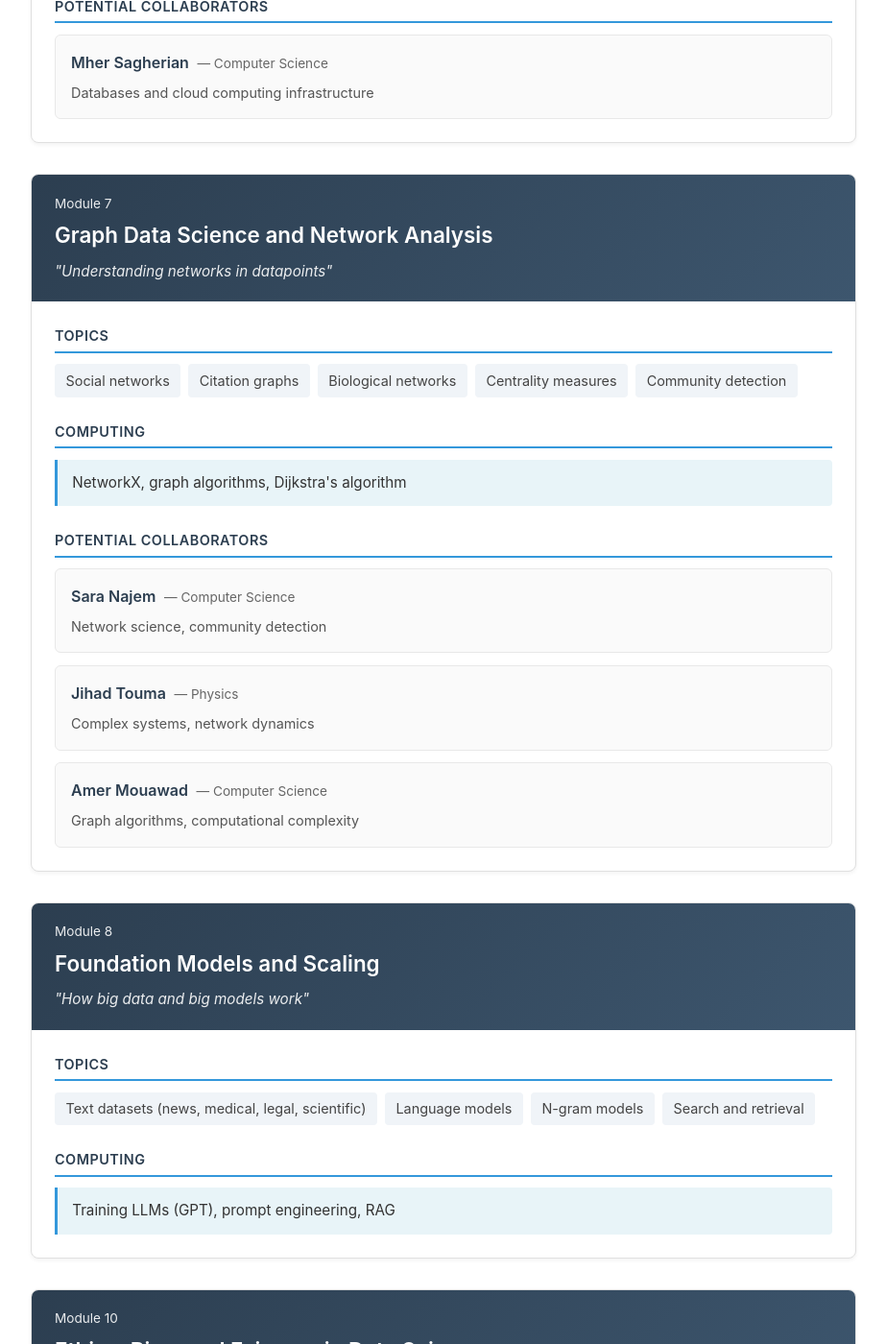
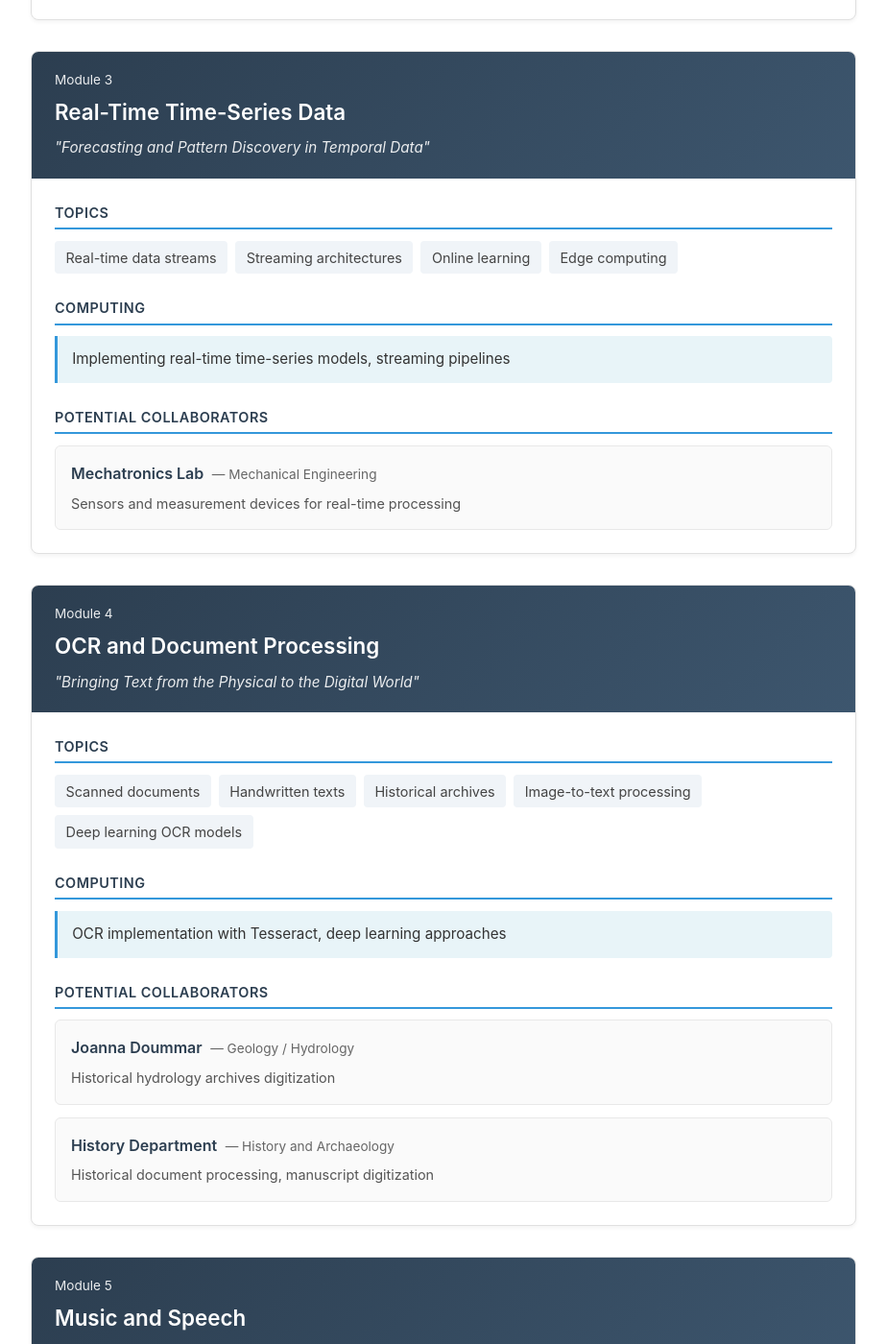
Before and after one commit to SCDS-AUB/intro2ds, a Jekyll site: the page built from syllabus.md, in a window 1280 px wide and 1400 px high, scrolled down 11479 px. Shown: the whole window at 96% size, without its empty margins (178-1101 px from the left). Built offline with Jekyll 4.4.1, drawn with Linux system fonts in a browser that asks for light colours; some of the changed text lies outside the part shown.

Commit message:
Fix collaborators and add missing DATA 202 modules
- Remove Julia El-Zini (PhD student) from collaborators
- Add missing DATA 202 modules:
  - Module 3: Real-Time Time-Series Data
  - Module 4: OCR and Document Processing
  - Module 5: Music and Speech
  - Module 6: Videos and Fields
  - Module 9: GPUs and Model Deployment

🤖 Generated with [Claude Code](https://claude.com/claude-code)

Co-Authored-By: Claude Opus 4.5 <noreply@anthropic.com>

```diff
--- a/syllabus.md
+++ b/syllabus.md
@@ -679,13 +679,7 @@ This curriculum introduces students to the foundations of data science through h
 <li class="collaborator-item">
 <span class="collaborator-name">Mariette Awad</span>
 <span class="collaborator-dept">— Electrical and Computer Engineering</span>
-<div class="collaborator-reason">Deep transfer learning, cross-domain applications</div>
-<div class="publication-ref">"A Progressive and Cross-Domain Deep Transfer Learning Framework for Wrist Fracture Detection" (2021)</div>
-</li>
-<li class="collaborator-item">
-<span class="collaborator-name">Julia El-Zini</span>
-<span class="collaborator-dept">— Electrical and Computer Engineering</span>
-<div class="collaborator-reason">Deep learning for medical imaging, transfer learning</div>
+<div class="collaborator-reason">Deep transfer learning, cross-domain applications, medical imaging AI</div>
 <div class="publication-ref">"A Progressive and Cross-Domain Deep Transfer Learning Framework for Wrist Fracture Detection" (2021)</div>
 </li>
 <li class="collaborator-item">
@@ -879,6 +873,138 @@ This curriculum introduces students to the foundations of data science through h
 
 <div class="module-card">
 <div class="module-header">
+<div class="module-number">Module 3</div>
+<div class="module-title">Real-Time Time-Series Data</div>
+<div class="module-storyline">"Forecasting and Pattern Discovery in Temporal Data"</div>
+</div>
+<div class="module-body">
+
+<div class="module-section">
+<div class="section-title">Topics</div>
+<ul class="topic-list">
+<li class="topic-item">Real-time data streams</li>
+<li class="topic-item">Streaming architectures</li>
+<li class="topic-item">Online learning</li>
+<li class="topic-item">Edge computing</li>
+</ul>
+</div>
+
+<div class="module-section">
+<div class="section-title">Computing</div>
+<div class="computing-box">Implementing real-time time-series models, streaming pipelines</div>
+</div>
+
+<div class="module-section">
+<div class="section-title">Potential Collaborators</div>
+<ul class="collaborator-list">
+<li class="collaborator-item">
+<span class="collaborator-name">Mechatronics Lab</span>
+<span class="collaborator-dept">— Mechanical Engineering</span>
+<div class="collaborator-reason">Sensors and measurement devices for real-time processing</div>
+</li>
+</ul>
+</div>
+
+</div>
+</div>
+
+<div class="module-card">
+<div class="module-header">
+<div class="module-number">Module 4</div>
+<div class="module-title">OCR and Document Processing</div>
+<div class="module-storyline">"Bringing Text from the Physical to the Digital World"</div>
+</div>
+<div class="module-body">
+
+<div class="module-section">
+<div class="section-title">Topics</div>
+<ul class="topic-list">
+<li class="topic-item">Scanned documents</li>
+<li class="topic-item">Handwritten texts</li>
+<li class="topic-item">Historical archives</li>
+<li class="topic-item">Image-to-text processing</li>
+<li class="topic-item">Deep learning OCR models</li>
+</ul>
+</div>
+
+<div class="module-section">
+<div class="section-title">Computing</div>
+<div class="computing-box">OCR implementation with Tesseract, deep learning approaches</div>
+</div>
+
+<div class="module-section">
+<div class="section-title">Potential Collaborators</div>
+<ul class="collaborator-list">
+<li class="collaborator-item">
+<span class="collaborator-name">Joanna Doummar</span>
+<span class="collaborator-dept">— Geology / Hydrology</span>
+<div class="collaborator-reason">Historical hydrology archives digitization</div>
+</li>
+<li class="collaborator-item">
+<span class="collaborator-name">History Department</span>
+<span class="collaborator-dept">— History and Archaeology</span>
+<div class="collaborator-reason">Historical document processing, manuscript digitization</div>
+</li>
+</ul>
+</div>
+
+</div>
+</div>
+
+<div class="module-card">
+<div class="module-header">
+<div class="module-number">Module 5</div>
+<div class="module-title">Music and Speech</div>
+<div class="module-storyline">"Analyzing and Generating Sound with AI"</div>
+</div>
+<div class="module-body">
+
+<div class="module-section">
+<div class="section-title">Topics</div>
+<ul class="topic-list">
+<li class="topic-item">Audio signal processing</li>
+<li class="topic-item">Speech recognition</li>
+<li class="topic-item">Music generation</li>
+<li class="topic-item">Voice synthesis</li>
+</ul>
+</div>
+
+<div class="module-section">
+<div class="section-title">Computing</div>
+<div class="computing-box">Speech-to-text, music analysis with librosa, generative audio models</div>
+</div>
+
+</div>
+</div>
+
+<div class="module-card">
+<div class="module-header">
+<div class="module-number">Module 6</div>
+<div class="module-title">Videos and Fields</div>
+<div class="module-storyline">"Processing Spatial and Temporal Visual Data"</div>
+</div>
+<div class="module-body">
+
+<div class="module-section">
+<div class="section-title">Topics</div>
+<ul class="topic-list">
+<li class="topic-item">Video processing</li>
+<li class="topic-item">Spatial field data</li>
+<li class="topic-item">3D data representations</li>
+<li class="topic-item">Scientific visualization</li>
+</ul>
+</div>
+
+<div class="module-section">
+<div class="section-title">Computing</div>
+<div class="computing-box">Video analysis with OpenCV, 3D data processing</div>
+</div>
+
+</div>
+</div>
+
+<div class="module-card">
+<div class="module-header">
 <div class="module-number">Module 7</div>
 <div class="module-title">Graph Data Science and Network Analysis</div>
 <div class="module-storyline">"Understanding networks in datapoints"</div>
@@ -953,6 +1079,32 @@ This curriculum introduces students to the foundations of data science through h
 
 <div class="module-card">
 <div class="module-header">
+<div class="module-number">Module 9</div>
+<div class="module-title">GPUs and Model Deployment</div>
+<div class="module-storyline">"Taking AI from Research to Production"</div>
+</div>
+<div class="module-body">
+
+<div class="module-section">
+<div class="section-title">Topics</div>
+<ul class="topic-list">
+<li class="topic-item">Large-scale datasets for training</li>
+<li class="topic-item">Foundation models</li>
+<li class="topic-item">Model optimization</li>
+<li class="topic-item">GPU parallelization</li>
+</ul>
+</div>
+
+<div class="module-section">
+<div class="section-title">Computing</div>
+<div class="computing-box">Fine-tuning models with APIs, GPU programming basics, model serving</div>
+</div>
+
+</div>
+</div>
+
+<div class="module-card">
+<div class="module-header">
 <div class="module-number">Module 10</div>
 <div class="module-title">Ethics, Bias, and Fairness in Data Science</div>
 <div class="module-storyline">"Ensuring Responsible AI Development"</div>
```
Also changed, not shown: collaborators.md (+0 -9 lines).
